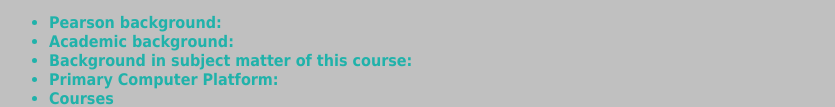
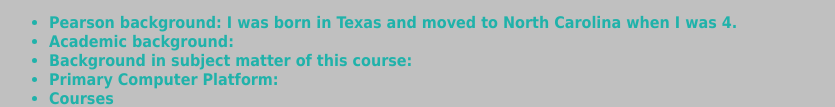
Before and after one commit to pearsonsmitchell/pearsonsmitchell.github.io, a plain HTML site: page itis3135/introduction.html in a window 1280 px wide. Shown: the part 428-535 px from the top of the page, without its empty margins (66-901 px from the left). Drawn offline with Linux system fonts and the light colour scheme.

Commit message:
Update introduction.html

```diff
--- a/itis3135/introduction.html
+++ b/itis3135/introduction.html
@@ -27,7 +27,7 @@
             <figcaption>Selfie of me at the beach </figcaption>
         </figure>
         <ul>
-            <li>Pearson background:
+            <li>Pearson background: I was born in Texas and moved to North Carolina when I was 4.
             <li>Academic background:
             <li>Background in subject matter of this course:
             <li>Primary Computer Platform:
```
